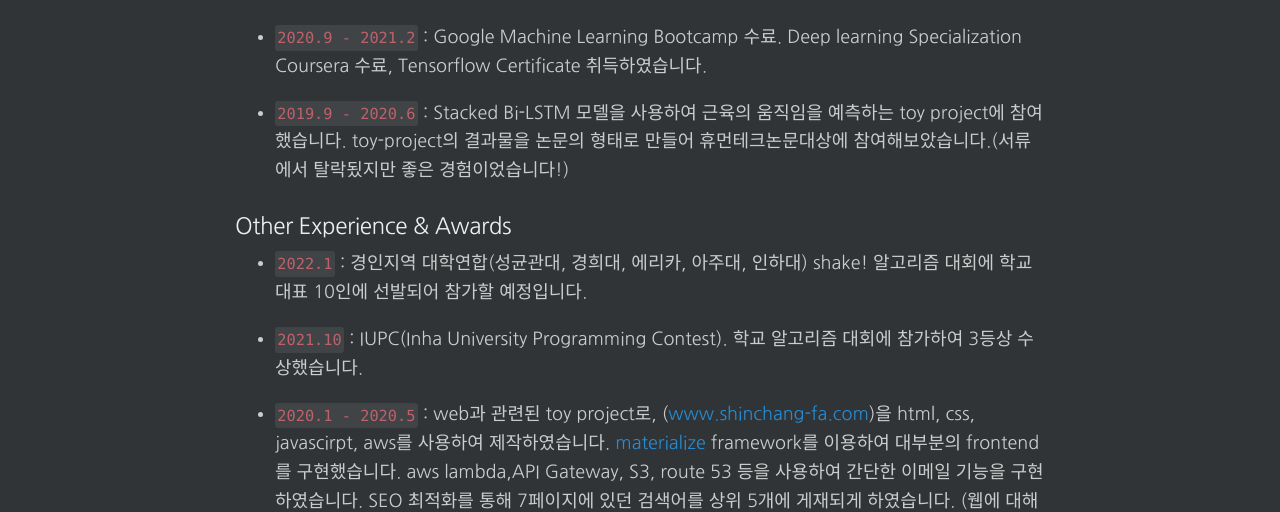
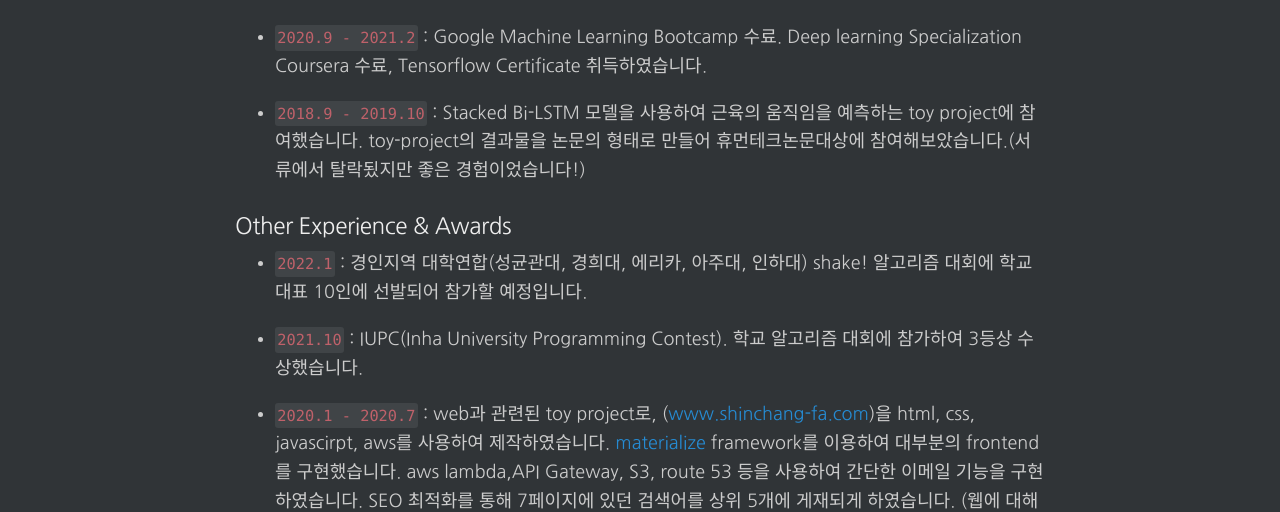
Before and after one commit to changhyeonnam/changhyeonnam.github.io, a Jekyll site: the page built from about.md, in a window 1280 px wide. Shown: the part 715-1227 px from the top of the page. Built offline with Jekyll 4.4.1, drawn with Linux system fonts in a browser that asks for light colours; nearby versions of some CDN libraries; comment, search, counter and statistics services are not loaded.

Commit message:
update about.md

```diff
--- a/about.md
+++ b/about.md
@@ -23,7 +23,7 @@
 - `2020.9 - 2021.2` : Google Machine Learning Bootcamp 수료.
 Deep learning Specialization Coursera 수료, Tensorflow Certificate 취득하였습니다.
 
-- `2019.9 - 2020.6` : Stacked Bi-LSTM 모델을 사용하여 근육의 움직임을 예측하는 toy project에 참여했습니다. toy-project의 결과물을 논문의 형태로 만들어 휴먼테크논문대상에 참여해보았습니다.(서류에서 탈락됬지만 좋은 경험이었습니다!)
+- `2018.9 - 2019.10` : Stacked Bi-LSTM 모델을 사용하여 근육의 움직임을 예측하는 toy project에 참여했습니다. toy-project의 결과물을 논문의 형태로 만들어 휴먼테크논문대상에 참여해보았습니다.(서류에서 탈락됬지만 좋은 경험이었습니다!)
 
 ### Other Experience & Awards
 
@@ -31,7 +31,7 @@
 
 - `2021.10` : IUPC(Inha University Programming Contest). 학교 알고리즘 대회에 참가하여 3등상 수상했습니다.
 
-- `2020.1 - 2020.5` : web과 관련된  toy project로, ([www.shinchang-fa.com](http://www.shinchang-fa.com/))을 html, css, javascirpt, aws를 사용하여  제작하였습니다. [materialize](https://materializecss.com/) framework를 이용하여 대부분의 frontend를 구현했습니다.  aws lambda,API Gateway, S3, route 53 등을 사용하여 간단한 이메일 기능을 구현하였습니다. SEO 최적화를 통해 7페이지에 있던 검색어를 상위 5개에 게재되게 하였습니다. (웹에 대해 처음 공부하면서 만든 프로젝트입니다.)
+- `2020.1 - 2020.7` : web과 관련된  toy project로, ([www.shinchang-fa.com](http://www.shinchang-fa.com/))을 html, css, javascirpt, aws를 사용하여  제작하였습니다. [materialize](https://materializecss.com/) framework를 이용하여 대부분의 frontend를 구현했습니다.  aws lambda,API Gateway, S3, route 53 등을 사용하여 간단한 이메일 기능을 구현하였습니다. SEO 최적화를 통해 7페이지에 있던 검색어를 상위 5개에 게재되게 하였습니다. (웹에 대해 처음 공부하면서 만든 프로젝트입니다.)
 
 - `2018.3 - 2018.9` :  The 1st Place on Industrial Design, The 2nd Place on Track Race on PACE Global Annual Forum - PUMA Session (Warren, USA) 미국 GM 본사에서 personal vehicle 메인 회로엔지니어로 참여했습니다. 자세한 내용은 다음 [포스트](https://changhyeonnam.github.io/2018/09/10/Pace_Global_Forum.html)를 참고해 주세요.
 
```
